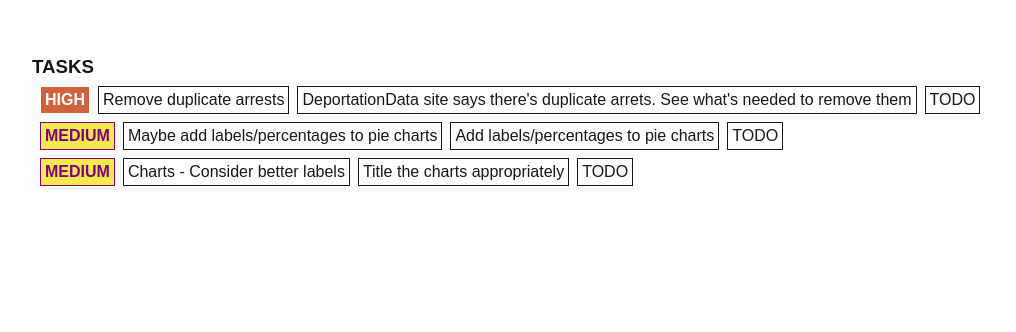
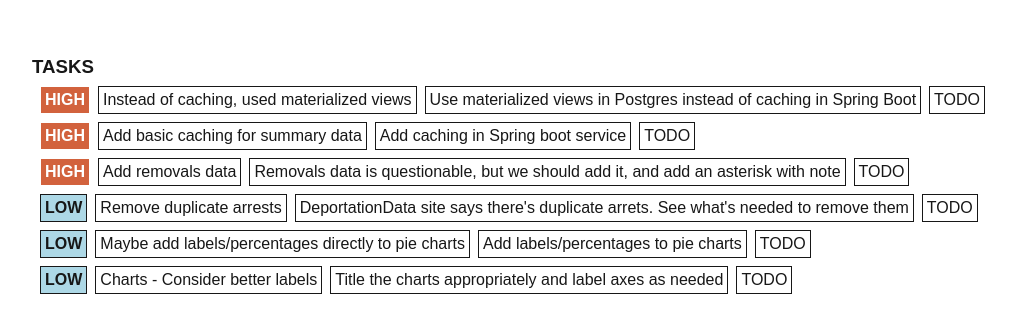
Before and after one commit to warriorpostman/look-ice-web, a Next.js app: page / in a window 1280 px wide. Shown: the part 852-1184 px from the top of the page, without its empty margins (0-1016 px from the left). Before the commit the page ends 1078 px from the top, so only its background shows below. Built offline with nearby package versions, Linux system fonts and the light colour scheme.

Commit message:
update tasks

```diff
--- a/src/app/layout.js
+++ b/src/app/layout.js
@@ -40,21 +40,39 @@ export default function RootLayout({ children }) {
             <>
                 <h3>TASKS</h3>
                 <ProjectTask
-                    title="Remove duplicate arrests"
-                    description="DeportationData site says there's duplicate arrets. See what's needed to remove them"
+                    title="Instead of caching, used materialized views"
+                    description="Use materialized views in Postgres instead of caching in Spring Boot"
                     urgency="HIGH"
                     status="TODO"
                 />
                 <ProjectTask
-                    title="Maybe add labels/percentages to pie charts"
+                    title="Add basic caching for summary data"
+                    description="Add caching in Spring boot service"
+                    urgency="HIGH"
+                    status="TODO"
+                />
+                <ProjectTask
+                    title="Add removals data"
+                    description="Removals data is questionable, but we should add it, and add an asterisk with note"
+                    urgency="HIGH"
+                    status="TODO"
+                />
+                <ProjectTask
+                    title="Remove duplicate arrests"
+                    description="DeportationData site says there's duplicate arrets. See what's needed to remove them"
+                    urgency="LOW"
+                    status="TODO"
+                />
+                <ProjectTask
+                    title="Maybe add labels/percentages directly to pie charts"
                     description="Add labels/percentages to pie charts"
-                    urgency="MEDIUM"
+                    urgency="LOW"
                     status="TODO"
                 />
                 <ProjectTask
                     title="Charts - Consider better labels"
-                    description="Title the charts appropriately"
-                    urgency="MEDIUM"
+                    description="Title the charts appropriately and label axes as needed"
+                    urgency="LOW"
                     status="TODO"
                 />
             </>
```
